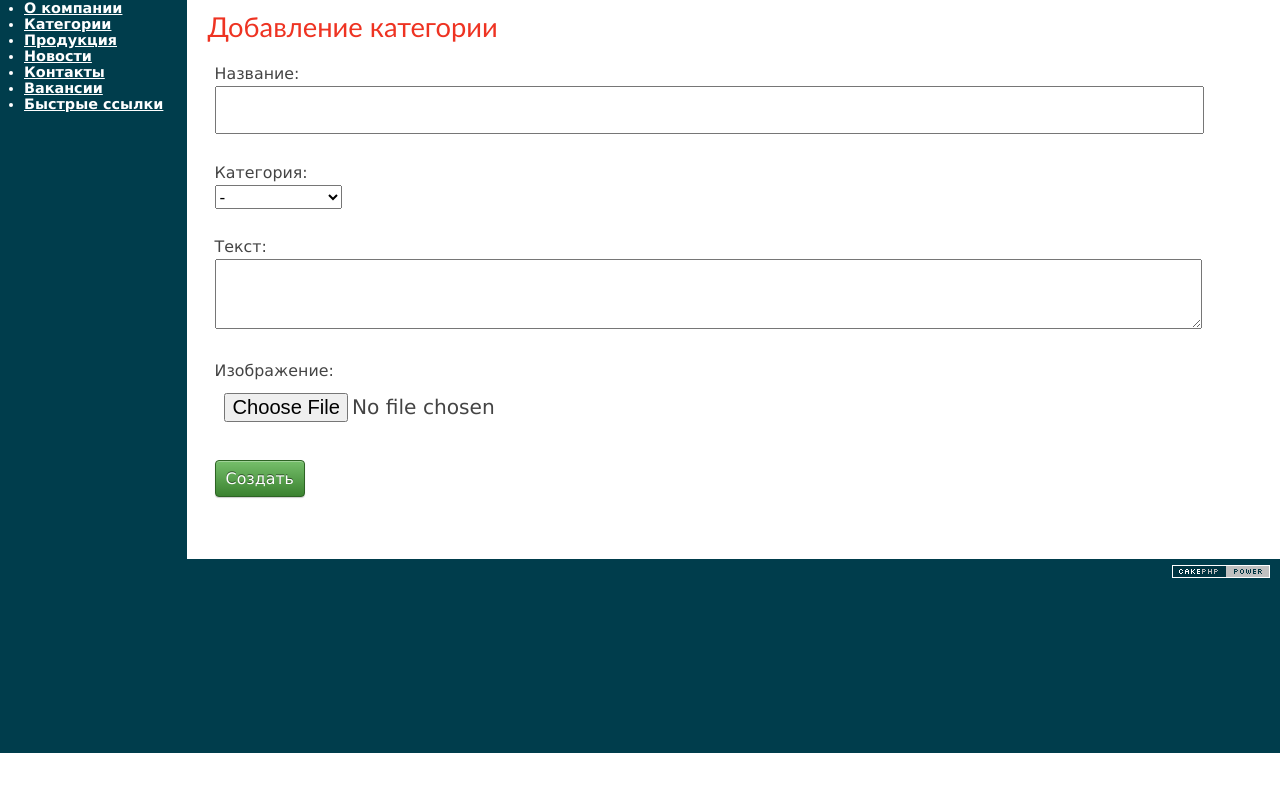
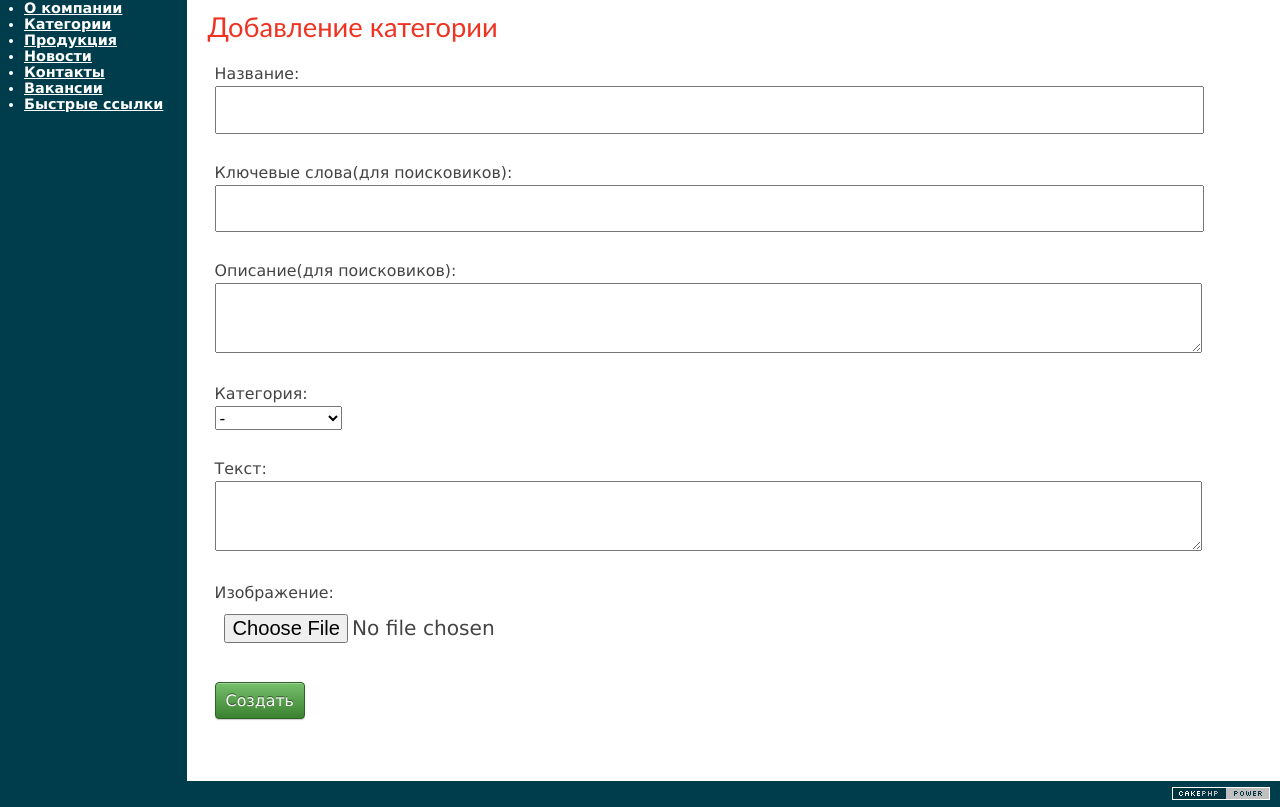
Before and after one commit to nuralys/samruk, a CakePHP app: the page made by app/View/Categories/admin_add.ctp in a window 1280 px wide. Shown: the part 47-854 px from the top of the page. Before the commit the page ends 800 px from the top, so only its background shows below. Run offline with PHP 8.4 and a stand-in for CakePHP, Linux system fonts and the light colour scheme; the template is opened without the code that fills it, so the values that code supplies are empty; form fields are guessed from the names that the template uses; some libraries are stand-ins or nearby versions.

Commit message:
Добавил ключи и описание для категорий

```diff
--- a/app/Controller/CategoriesController.php
+++ b/app/Controller/CategoriesController.php
@@ -16,6 +16,7 @@ class CategoriesController extends AppController{
 	}
 
 	public function view($cat_id = null){
+		// $data = $this->Category->
 		$child_cats = $this->Category->find('all', array(
 				'conditions' => array('parent_id' => $cat_id)
 				));
@@ -28,8 +29,11 @@ class CategoriesController extends AppController{
 		$products = $this->Product->find('all', array(
 			'conditions' => array('Product.category_id' => $ids)
 			));
+		$title_for_layout = $parent_cat[0]['Category']['title'];
+		$meta['keywords'] = $parent_cat[0]['Category']['keywords'];
+		$meta['description'] = $parent_cat[0]['Category']['description'];
 		 //debug($products);
-		$this->set(compact('child_cats', 'parent_cat', 'products'));
+		$this->set(compact('child_cats', 'parent_cat', 'products', 'title_for_layout', 'meta'));
 	}
 
 	protected function __ids($child_cats){
--- a/app/View/Categories/admin_add.ctp
+++ b/app/View/Categories/admin_add.ctp
@@ -3,9 +3,11 @@
 		<h2>Добавление категории</h2>
 	</div>
 <?php
-
 echo $this->Form->create('Category', array('type' => 'file'));
-echo $this->Form->input('title', array('label' => 'Название:'));?>
+echo $this->Form->input('title', array('label' => 'Название:'));
+echo $this->Form->input('keywords', array('label' => 'Ключевые слова(для поисковиков):'));
+echo $this->Form->input('description', array('label' => 'Описание(для поисковиков):'));
+?>
 <div class="input select">
 	<label for="CategoryParentId">Категория:</label>
 	<select name="data[Category][parent_id]" id="CategoryParentId">
--- a/app/View/Categories/admin_edit.ctp
+++ b/app/View/Categories/admin_edit.ctp
@@ -3,9 +3,10 @@
 		<h2>Редактирование новости</h2>
 	</div>
 <?php
-
 echo $this->Form->create('Category', array('type' => 'file'));
 echo $this->Form->input('title', array('label' => 'Название:'));
+echo $this->Form->input('keywords', array('label' => 'Ключевые слова(для поисковиков):'));
+echo $this->Form->input('description', array('label' => 'Описание(для поисковиков):'));
 ?>
 <div class="input select">
 	<label for="CategoryParentId">Категория:</label>
```
